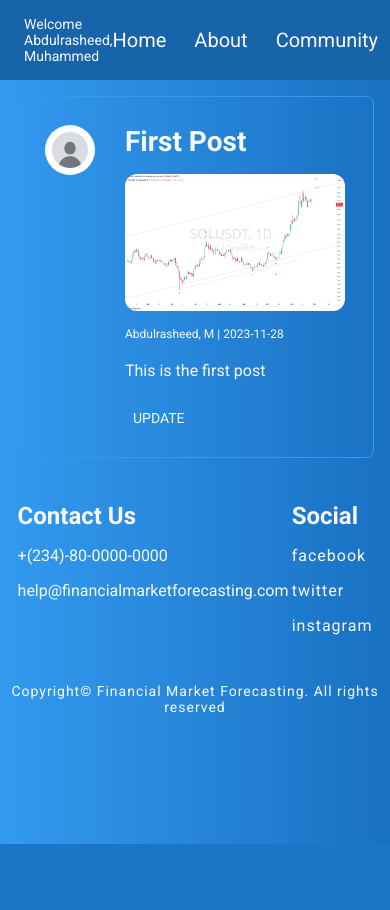
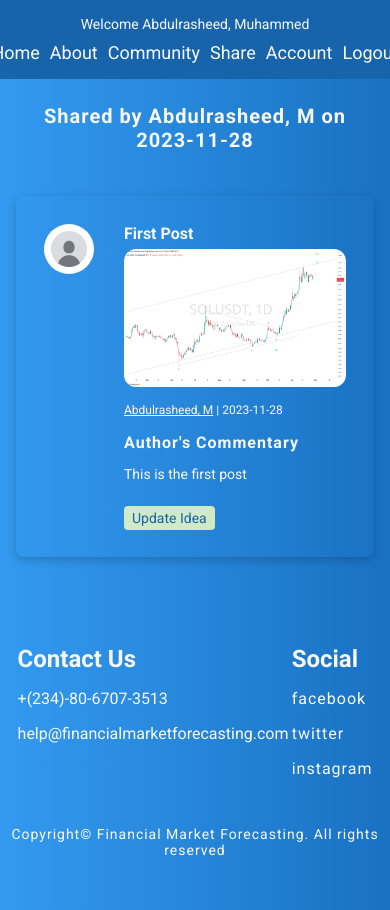
Before and after one commit to maonimisi/portfolio_project, a Flask app: page /post/1 in a window 390 px wide. Before the commit the page ends 844 px from the top, so only its background shows below. Run offline with Flask 3, Linux system fonts and the light colour scheme; a user stored in the database is signed in.

Commit message:
ALX Portfolio Project

```diff
--- a/forecasting/main/routes.py
+++ b/forecasting/main/routes.py
@@ -6,7 +6,7 @@
 @main.route("/")
 @main.route("/home")
 def home():
-    return render_template('home.html', title='Home')
+    return render_template('index.html', title='Home')
 
 
 @main.route("/about")
--- a/forecasting/static/main.css
+++ b/forecasting/static/main.css
@@ -152,7 +152,7 @@
   /* gap: 26px; */
   justify-content: center;
   align-items: center;
-  padding: 16px 32px;
+  padding: 40px;
   background-color: #339af0;
   /* border-bottom: 60px; */
   border-radius: 12px;
@@ -231,7 +231,15 @@
   color: #1864ab;
 }
 
-.why-list li {
+.why-list {
+  font-size: 16px;
+  line-height: 1.5;
+  margin-bottom: 12px;
+  list-style-type: none;
+  color: #f8f9fa;
+}
+
+.analyst-bio {
   font-size: 16px;
   line-height: 1.5;
   margin-bottom: 12px;
@@ -403,6 +411,15 @@
   cursor: pointer;
 }
 
+.sub-update {
+  background-color: #d0e9c6;
+  color: #1864ab;
+}
+
+.sub-update:hover {
+  color: #fff;
+}
+
 .login-paragraph,
 .register-paragraph {
   display: flex;
@@ -521,15 +538,22 @@
 }
 
 /* This section contain styling for community */
+.author-info {
+  font-size: 32px;
+  letter-spacing: 1px;
+  text-align: center;
+  margin-top: 44px;
+  /* margin-bottom: 26px; */
+}
 
 .shared-post {
   display: flex;
-  margin-top: 36px;
-  /* margin-bottom: 44px; */
+  margin: 44px 0;
   border-radius: 8px;
   padding: 28px;
-  border: 1px solid #339af0;
+  /* border: 1px solid #339af0; */
   gap: 20px;
+  box-shadow: 0 3px 10px rgb(0 0 0 / 0.2);
 }
 
 .update-idea a {
@@ -582,11 +606,18 @@
   margin-bottom: 16px;
 }
 
+.post-analysis {
+  font-size: 22px;
+  letter-spacing: 1px;
+  margin-bottom: 12px;
+  font-weight: bold;
+}
+
 .post-comment {
   font-size: 16px;
   margin-bottom: 16px;
   /* letter-spacing: 0.75px; */
-  line-height: 1.75;
+  line-height: 1.5;
 }
 
 .pages {
@@ -613,8 +644,106 @@
 }
 
 .errors {
-  /* margin: 0 auto; */
   display: flex;
   justify-content: center;
   align-items: center;
 }
+
+@media (max-width: 600px) and (orientation: portrait) {
+  .container {
+    width: 100%;
+  }
+
+  .nav-bar {
+    flex-direction: column;
+  }
+
+  .nav-bar,
+  .nav {
+    gap: 10px;
+    font-size: 18px;
+  }
+
+  .content-header {
+    flex-direction: column;
+  }
+
+  .more-info {
+    flex-direction: column;
+  }
+
+  .more-info-article,
+  .analysts-heading,
+  .analyst-img,
+  .analyst-bio {
+    display: flex;
+    flex-direction: column;
+    align-items: center;
+    justify-content: center;
+  }
+
+  .share-heading {
+    text-align: center;
+  }
+
+  .post-content-header {
+    font-size: 16px;
+    margin-bottom: 6px;
+  }
+
+  .post-comment {
+    font-size: 14px;
+  }
+
+  .post-analysis {
+    font-size: 16px;
+  }
+
+  .author-info,
+  .ideas {
+    font-size: 20px;
+  }
+
+}
+
+@media only screen and (min-width: 601px) and (max-width: 768px) {
+  .container {
+    width: 100%;
+  }
+
+  .nav-bar {
+    flex-direction: column;
+  }
+
+  .home-img {
+    width: 100%;
+  }
+
+  .nav-bar,
+  .nav {
+    gap: 16px;
+    font-size: 22px;
+  }
+
+  .content-header {
+    flex-direction: column;
+  }
+
+  .more-info {
+    flex-direction: column;
+  }
+
+  .more-info-article,
+  .analysts-heading,
+  .analyst-img,
+  .analyst-bio {
+    display: flex;
+    flex-direction: column;
+    align-items: center;
+    justify-content: center;
+  }
+
+  .share-heading {
+    text-align: center;
+  }
+}
--- a/forecasting/templates/layout.html
+++ b/forecasting/templates/layout.html
@@ -1,26 +1,32 @@
 <!DOCTYPE html>
 <html lang="en">
-
   <head>
-  <meta charset="UTF-8">
-  <meta name="viewport" content="width=device-width, initial-scale=1.0">
+    <meta charset="UTF-8" />
+    <meta name="viewport" content="width=device-width, initial-scale=1.0" />
     {% if title %}
     <title>Financial Market Forecast - {{title}}</title>
     {% else %}
     <title>Market Forecast</title>
     {% endif %}
-  <link rel="preconnect" href="https://fonts.googleapis.com">
-  <link rel="preconnect" href="https://fonts.gstatic.com" crossorigin>
+    <link rel="preconnect" href="https://fonts.googleapis.com" />
+    <link rel="preconnect" href="https://fonts.gstatic.com" crossorigin />
     <link
       href="https://fonts.googleapis.com/css2?family=Inter:wght@400;500;700&family=Roboto:wght@400;500;700&family=Rubik:wght@400;500;700&display=swap"
-    rel="stylesheet">
-  <link rel="stylesheet" type="text/css" href="{{ url_for('static', filename='main.css') }}">
+      rel="stylesheet"
+    />
+    <link
+      rel="stylesheet"
+      type="text/css"
+      href="{{ url_for('static', filename='main.css') }}"
+    />
   </head>
 
   <body>
     <header class="nav-bar">
       {% if current_user.is_authenticated %}
-    <p class="greeting">Welcome {{ current_user.firstname }}, {{ current_user.lastname }}</p>
+      <p class="greeting">
+        Welcome {{ current_user.firstname }}, {{ current_user.lastname }}
+      </p>
       {% else %}
       <p class="greeting">Welcome Anonymous</p>
       {% endif %}
@@ -31,10 +37,9 @@
           <li><a href="{{ url_for('main.community') }}">Community</a></li>
           {% if current_user.is_authenticated %}
           <li><a href="{{ url_for('posts.new_post') }}">Share</a></li>
-        <li><a href="#">Premium</a></li>
-        <li><a href="{{ url_for('users.account') }}">Account</a>
-        <li><a href="{{ url_for('users.logout') }}">Logout </a>
-        </li>
+          <!-- <li><a href="#">Premium</a></li> -->
+          <li><a href="{{ url_for('users.account') }}">Account</a></li>
+          <li><a href="{{ url_for('users.logout') }}">Logout </a></li>
           {% else %}
           <li>
             <a href="{{ url_for('users.login') }}">Login</a>
@@ -45,22 +50,17 @@
     </header>
     <main class="cotainer">
       <section class="content">
-      {% with messages = get_flashed_messages(with_categories=true) %}
-      {% if messages %}
-      {% for category, message in messages %}
-      <div class="alert alert-{{ category }}">
-        {{ message }}
-      </div>
-      {% endfor %}
-      {% endif %}
-      {% endwith %}
-      {% block content %} {% endblock content %}
+        {% with messages = get_flashed_messages(with_categories=true) %} {% if
+        messages %} {% for category, message in messages %}
+        <div class="alert alert-{{ category }}">{{ message }}</div>
+        {% endfor %} {% endif %} {% endwith %} {% block content %} {% endblock
+        content %}
       </section>
       <aside class="aside">
         <div>
           <h5 class="aside-header">Contact Us</h5>
           <ul class="aside-list">
-          <li>+(234)-80-0000-0000</li>
+            <li>+(234)-80-6707-3513</li>
             <li>help@financialmarketforecasting.com</li>
           </ul>
         </div>
@@ -75,8 +75,9 @@
       </aside>
     </main>
     <footer>
-    <p class="copyright">Copyright&copy; Financial Market Forecasting. All rights reserved</p>
+      <p class="copyright">
+        Copyright&copy; Financial Market Forecasting. All rights reserved
+      </p>
     </footer>
   </body>
-
 </html>
--- a/forecasting/templates/post.html
+++ b/forecasting/templates/post.html
@@ -1,18 +1,38 @@
-{% extends "layout.html"%}
-{% block content %}
+{% extends "layout.html"%} {% block content %}
+<h5 class="author-info">
+  Shared by {{ post.author.firstname }}, {{ post.author.lastname[0] }} on {{
+  post.date_posted.strftime('%Y-%m-%d') }}
+</h5>
 <div class="shared-post">
   <div>
-    <img src="{{ url_for('static', filename='uploads/' + post.author.image_file)}}" alt="profile" class="user-post-img">
+    <img
+      src="{{ url_for('static', filename='uploads/' + post.author.image_file)}}"
+      alt="profile"
+      class="user-post-img"
+    />
   </div>
   <div class="post-content">
     <h3 class="post-content-header">{{ post.title }}</h3>
-    <img src="{{ url_for('static', filename='uploads/' + post.chart) }}" alt="chart-img" class="post-content-img">
-    <p class="post-author-date">{{ post.author.firstname }}, {{ post.author.lastname[0] }} | {{
-      post.date_posted.strftime('%Y-%m-%d') }}</p>
+    <img
+      src="{{ url_for('static', filename='uploads/' + post.chart) }}"
+      alt="chart-img"
+      class="post-content-img"
+    />
+    <p class="post-author-date">
+      <a href="{{ url_for('users.user_posts', email=post.author.email) }}"
+        >{{ post.author.firstname }}, {{ post.author.lastname[0] }}</a
+      >
+      | {{ post.date_posted.strftime('%Y-%m-%d') }}
+    </p>
+    <h3 class="post-analysis">Author's Commentary</h3>
     <p class="post-comment">{{ post.content }}</p>
     {% if post.author == current_user %}
     <div class="update-idea">
-      <a href="{{ url_for('posts.update_post', post_id=post.id)}}">UPDATE</a>
+      <a
+        class="sub-update"
+        href="{{ url_for('posts.update_post', post_id=post.id)}}"
+        >Update Idea</a
+      >
     </div>
     {% endif %}
   </div>
--- a/forecasting/templates/share.html
+++ b/forecasting/templates/share.html
@@ -46,7 +46,7 @@
       </p>
     </div>
     <div class="submit">
-      {{ form.submit(class="submit") }}
+      {{ form.submit(class="submit sub-submit") }}
     </div>
   </form>
 </section>
```
Also changed, not shown: forecasting/templates/community.html (+7 -1 lines), forecasting/templates/index.html (renamed from forecasting/templates/home.html, +5 -5 lines). Lines whose indentation alone changed are shown as unchanged.
